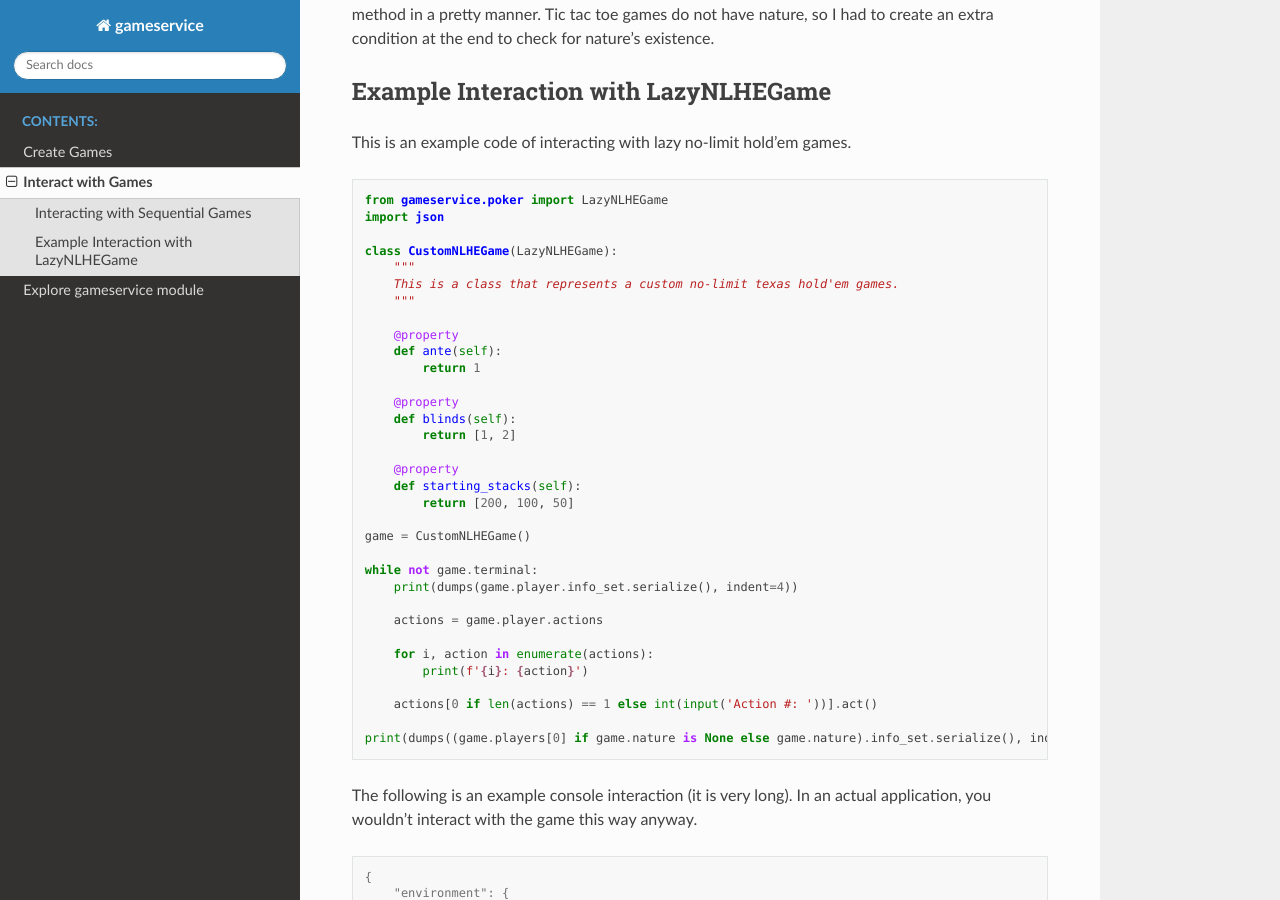
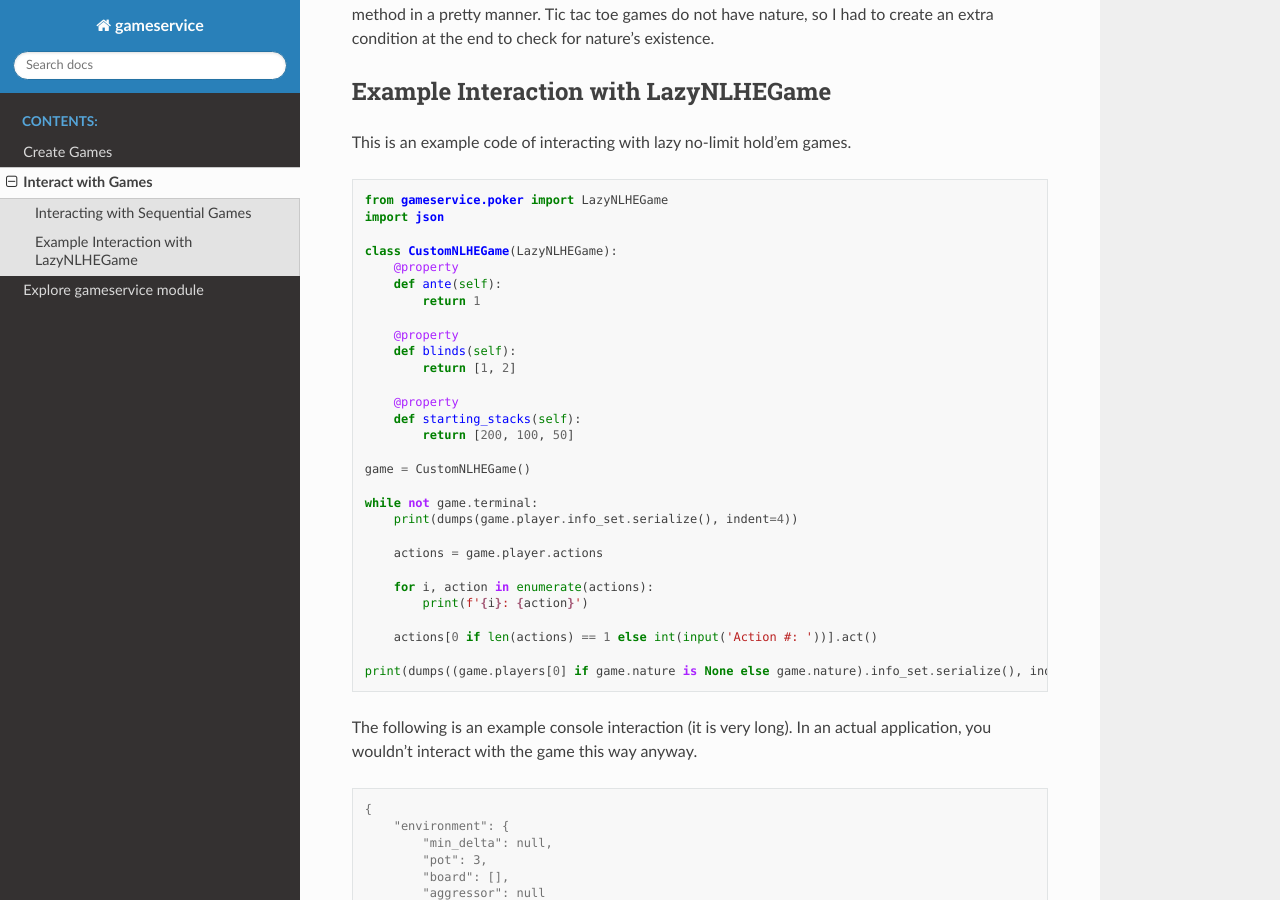
Before and after one commit to AussieSeaweed/gameservice, a Sphinx documentation site: the page built from docs/source/interact.rst, in a window 1280 px wide and 900 px high, scrolled down 757 px. Built offline with Sphinx 7.4.7 and the Read the Docs theme 2.0.0, drawn with Linux system fonts in a browser that asks for light colours.

Commit message:
Fixed Typo

```diff
--- a/docs/source/interact.rst
+++ b/docs/source/interact.rst
@@ -47,10 +47,6 @@ This is an example code of interacting with lazy no-limit hold'em games.
     import json
 
     class CustomNLHEGame(LazyNLHEGame):
-        """
-        This is a class that represents a custom no-limit texas hold'em games.
-        """
-
         @property
         def ante(self):
             return 1
```
